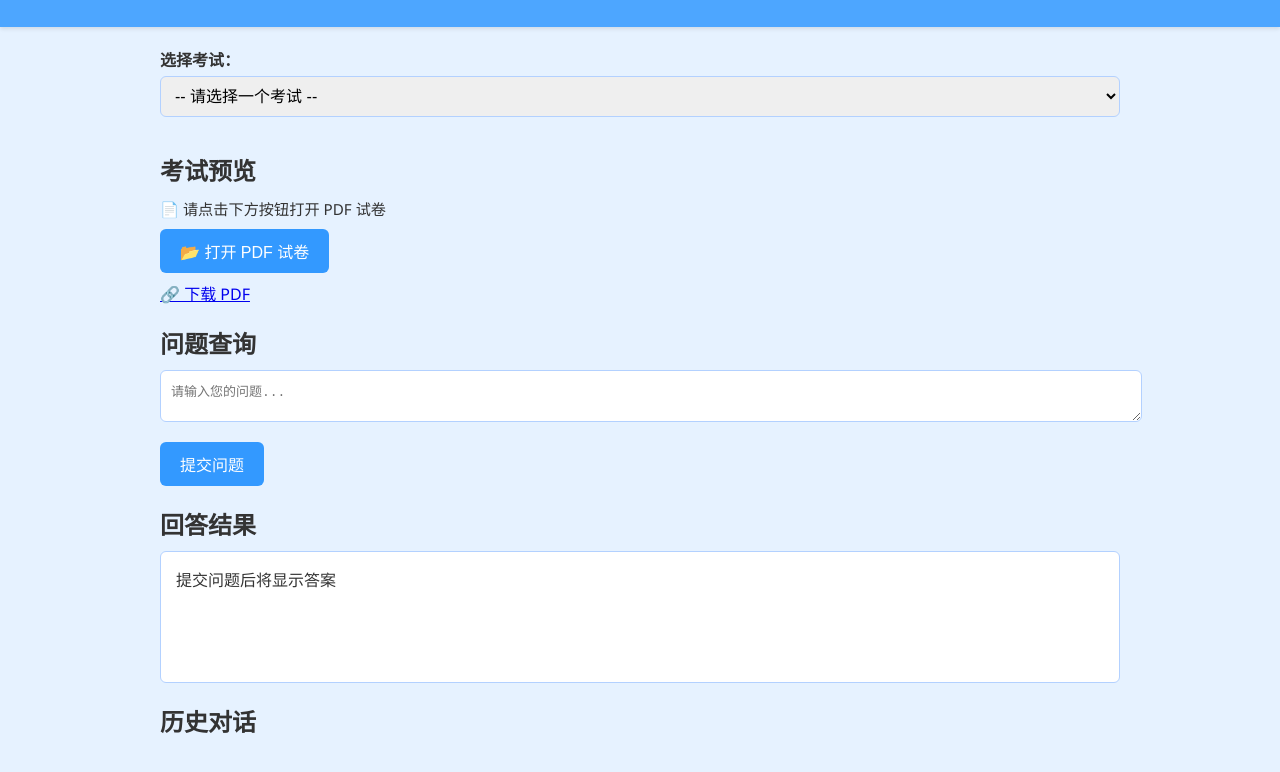
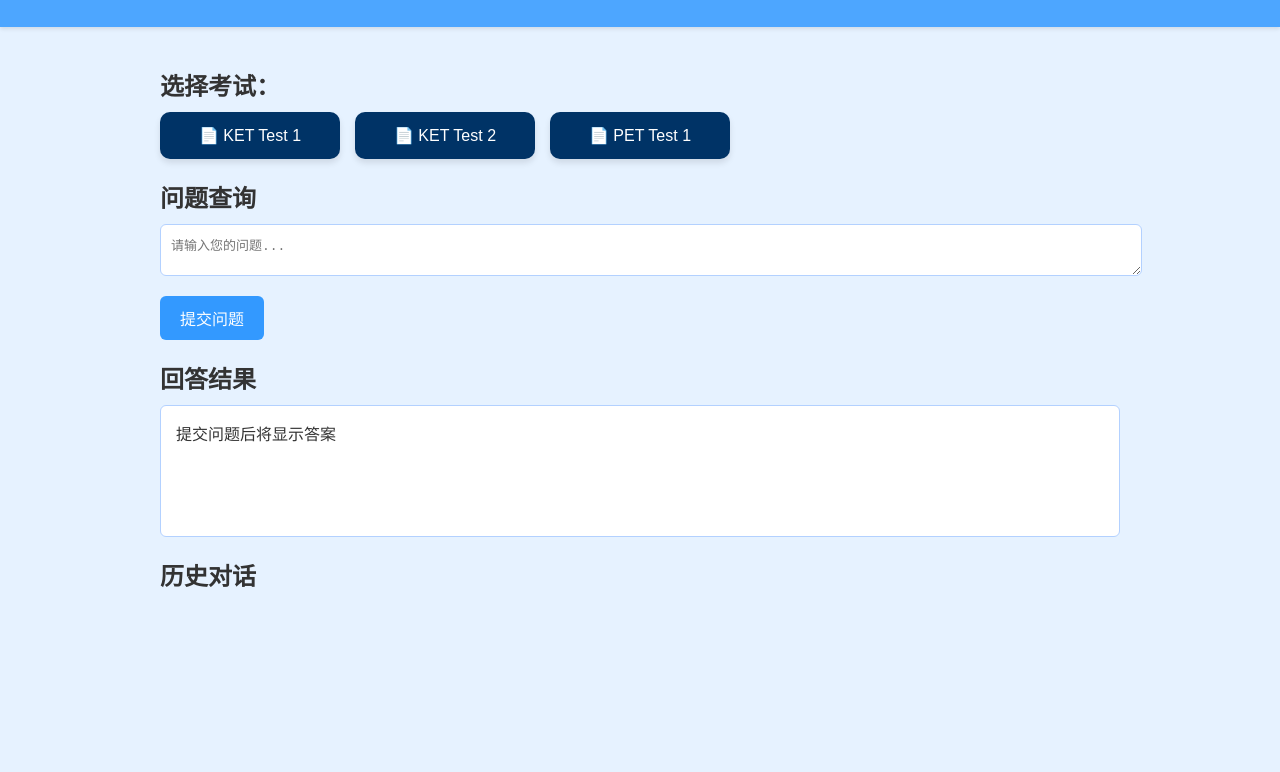
Before and after one commit to TommyTam2012/ket-pet-ai-app, a plain HTML site: page public/index.html in a window 1280 px wide. Shown: the part 90-862 px from the top of the page. After the commit the page ends 800 px from the top, so only its background shows below. Drawn offline with Linux system fonts and the light colour scheme.

Commit message:
Update index.html

```diff
--- a/public/index.html
+++ b/public/index.html
@@ -5,6 +5,29 @@
   <meta name="viewport" content="width=device-width, initial-scale=1.0">
   <title>KET / PET AI 考试助手</title>
   <link rel="stylesheet" href="/style.css">
+  <style>
+    .exam-grid {
+      display: flex;
+      flex-wrap: wrap;
+      gap: 15px;
+      margin-bottom: 20px;
+    }
+    .exam-btn {
+      background: #003366;
+      color: white;
+      padding: 14px 20px;
+      border: none;
+      border-radius: 10px;
+      font-size: 16px;
+      width: 180px;
+      cursor: pointer;
+      box-shadow: 0 4px 6px rgba(0, 0, 0, 0.1);
+      transition: background 0.3s ease;
+    }
+    .exam-btn:hover {
+      background: #0055aa;
+    }
+  </style>
 </head>
 <body>
   <header>
@@ -13,26 +36,13 @@
 
   <main>
     <section class="selectors">
-      <label for="examSelect">选择考试：</label>
-      <select id="examSelect">
-        <option value="">-- 请选择一个考试 --</option>
-        <option value='{"pdf":"exams/KET/ket01.pdf","id":"ket01"}'>
-          KET 模拟考试 1 （ket01.pdf + ket01_page1.png ~ ket01_page13.png）
-        </option>
-        <option value='{"pdf":"exams/PET/pet01.pdf","id":"pet01"}'>
-          PET 模拟考试 1 （pet01.pdf + pet01_page1.png ~ pet01_page13.png）
-        </option>
-      </select>
-      <div id="fileInfo" style="margin-top: 10px; font-size: 0.9em; color: #333;"></div>
-    </section>
-
-    <section class="preview">
-      <h2>考试预览</h2>
-      <div id="pdfStatus" style="margin-bottom: 10px; font-size: 0.95em;">
-        📄 请点击下方按钮打开 PDF 试卷
+      <h2>选择考试：</h2>
+      <div class="exam-grid">
+        <button class="exam-btn" onclick="loadExam('ket-exam-1.pdf', 'ket01')">📄 KET Test 1</button>
+        <button class="exam-btn" onclick="loadExam('ket-exam-2.pdf', 'ket02')">📄 KET Test 2</button>
+        <button class="exam-btn" onclick="loadExam('pet-exam-1.pdf', 'pet01')">📄 PET Test 1</button>
       </div>
-      <button id="openPdfBtn" style="margin-bottom: 8px;">📂 打开 PDF 试卷</button><br>
-      <a id="pdfLink" href="#" target="_blank" download>🔗 下载 PDF</a>
+      <div id="fileInfo" style="font-size: 0.95em; color: #333;"></div>
     </section>
 
     <section class="question">
```
